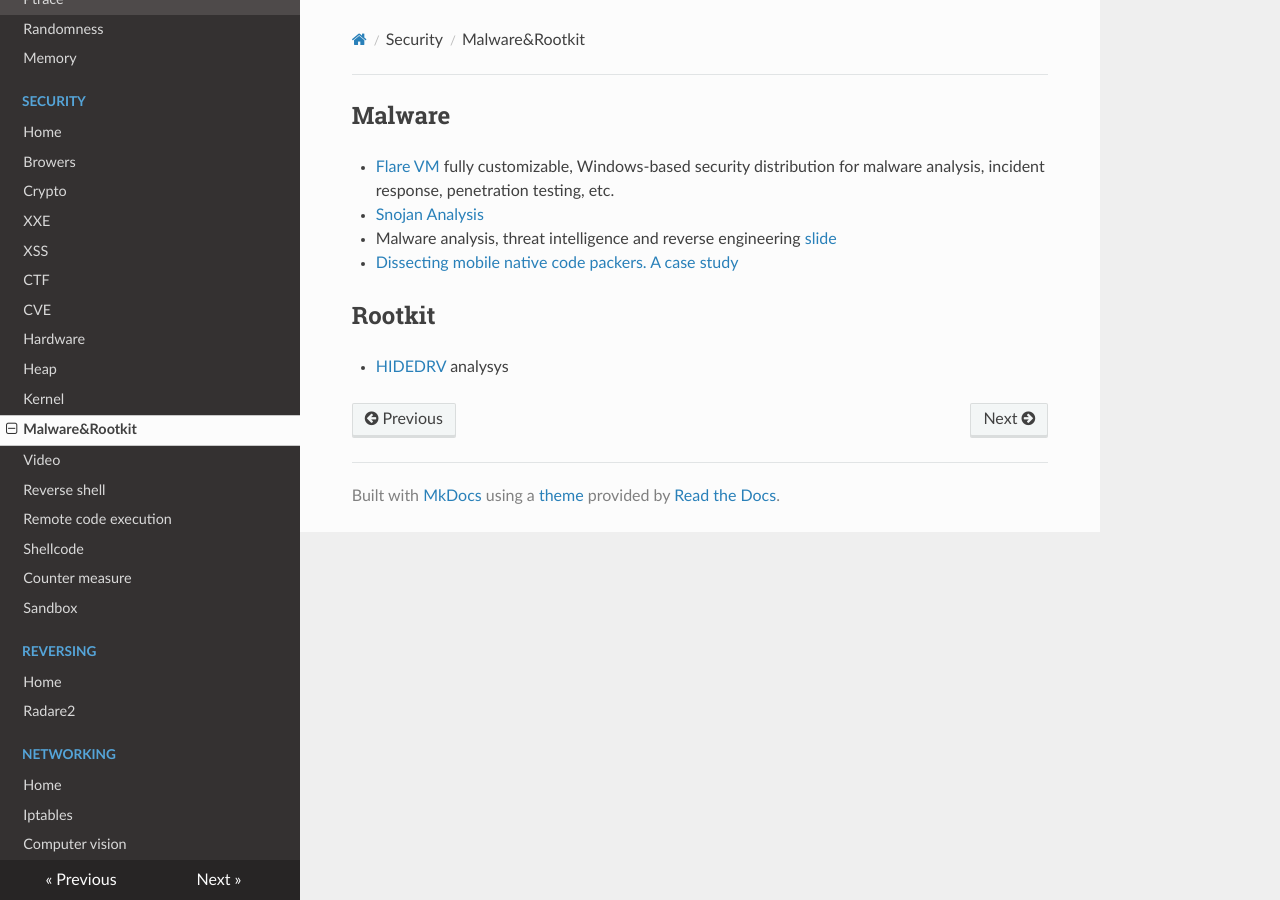
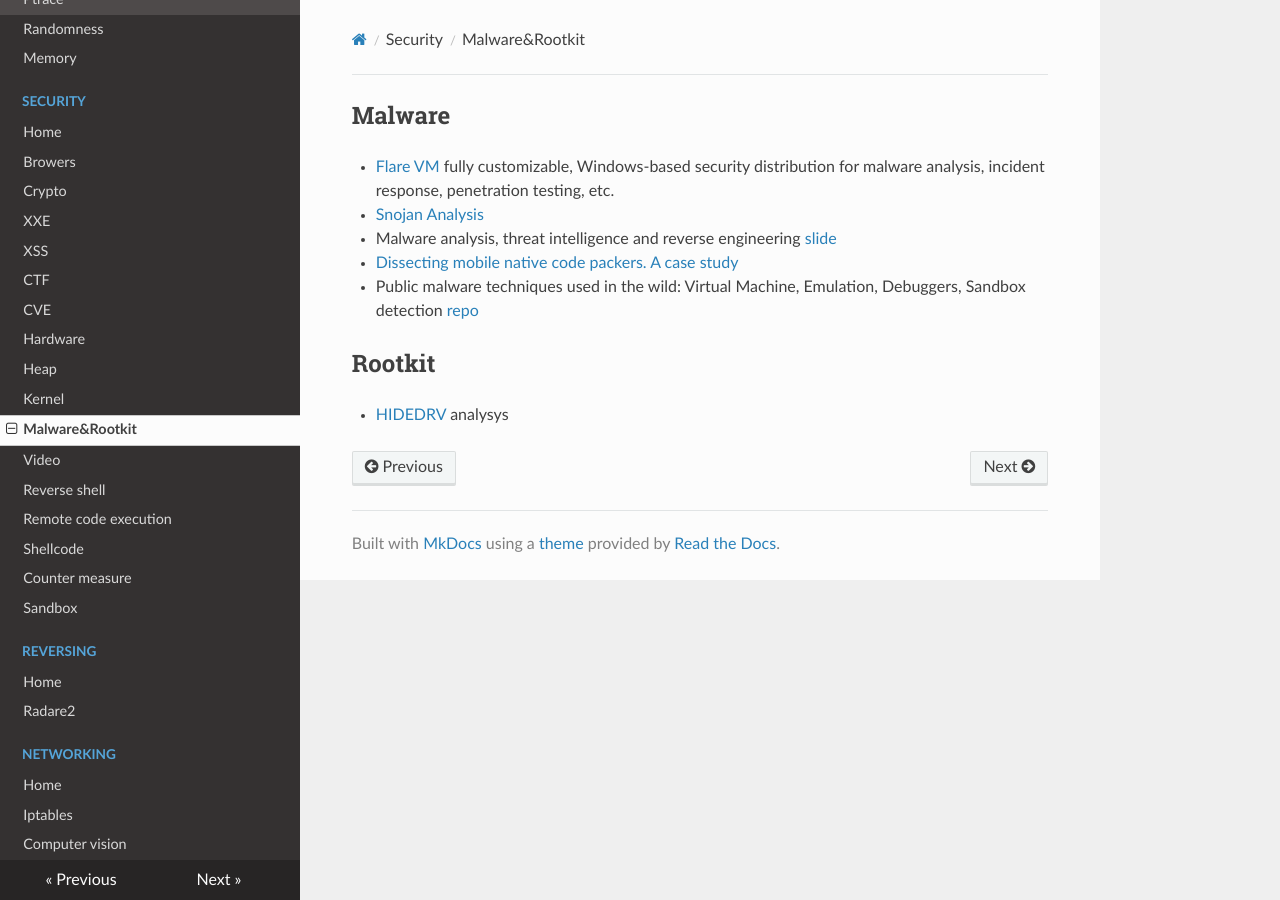
Before and after one commit to gipi/low-level, an MkDocs documentation site: the page built from docs/security/malware.md, in a window 1280 px wide. Built offline with MkDocs 1.6.1, drawn with Linux system fonts in a browser that asks for light colours; nearby versions of some CDN libraries; old or Windows-style settings are respelled for this version of MkDocs.

Commit message:
Update malware.md

```diff
--- a/docs/security/malware.md
+++ b/docs/security/malware.md
@@ -4,6 +4,7 @@
  - [Snojan Analysis](https://medium.com/@jacob16682/snojan-analysis-bb3982fb1bb9)
  - Malware analysis, threat intelligence and reverse engineering [slide](https://www.slideshare.net/bartblaze/malware-analysis-threat-intelligence-and-reverse-engineering)
  - [Dissecting mobile native code packers. A case study](https://blog.zimperium.com/dissecting-mobile-native-code-packers-case-study/)
+ - Public malware techniques used in the wild: Virtual Machine, Emulation, Debuggers, Sandbox detection [repo](https://github.com/LordNoteworthy/al-khaser)
 
 ## Rootkit
  - [HIDEDRV](http://www.sekoia.fr/blog/wp-content/uploads/2016/10/Rootkit-analysis-Use-case-on-HIDEDRV-v1.6.pdf) analysys
```
